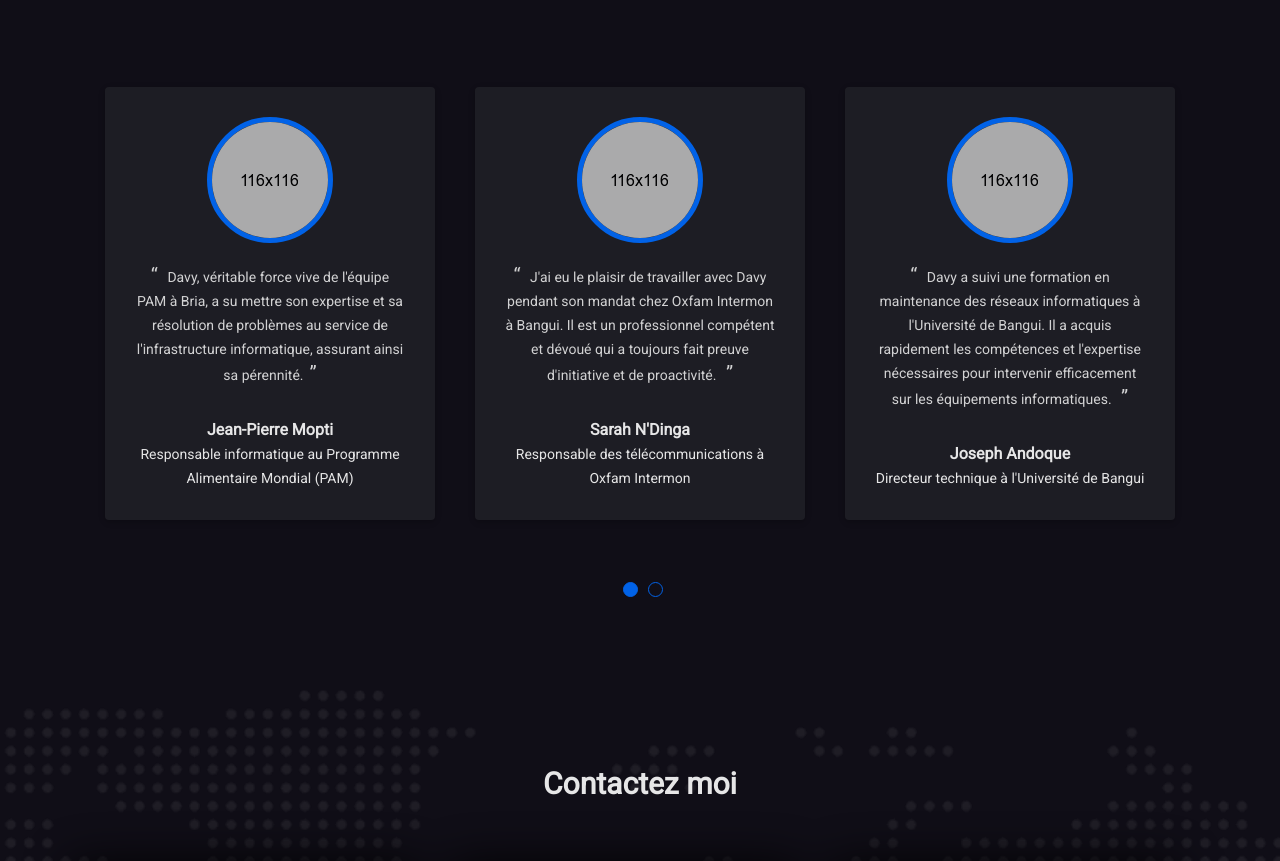
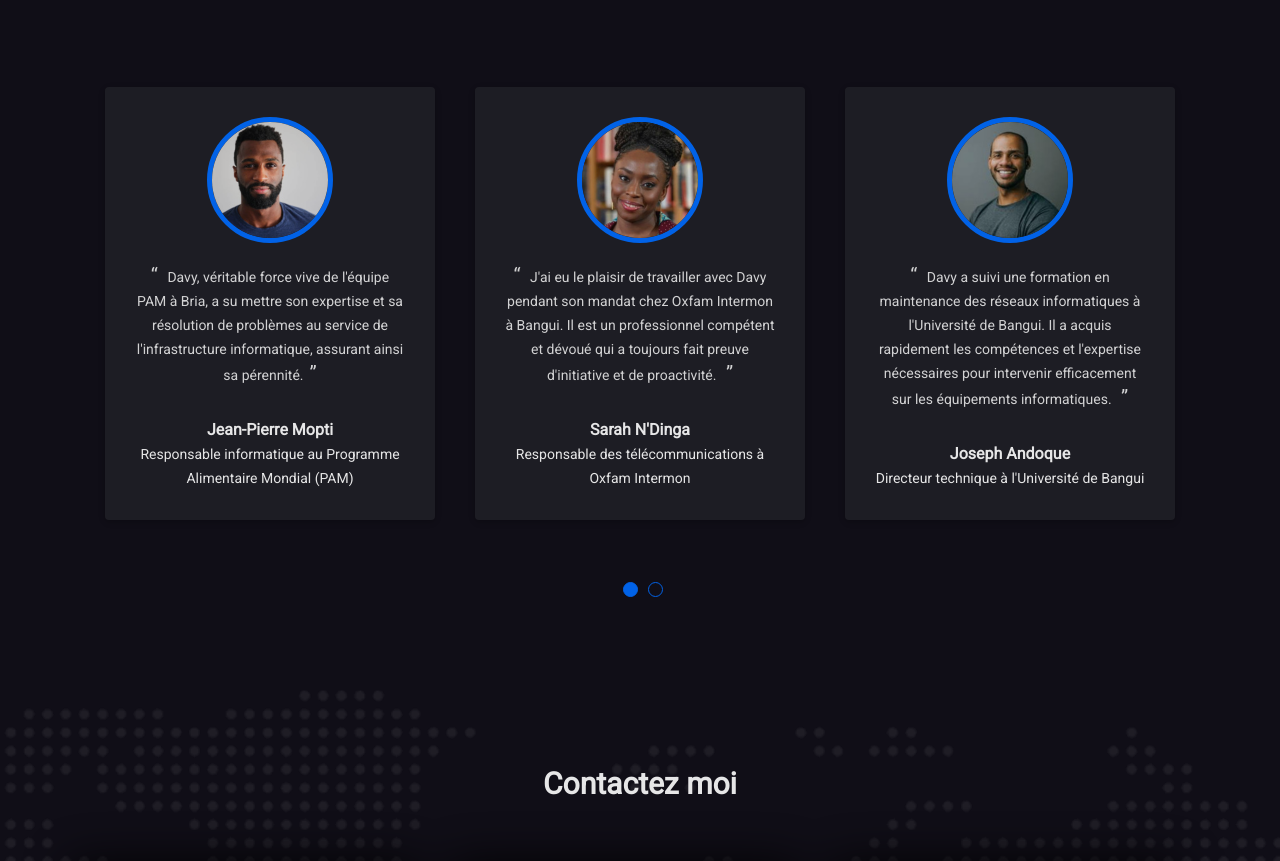
Before and after one commit to Bibou007/CV-en-ligne-de-Davy-Aymard-Litse, a plain HTML site: page index.html in a window 1280 px wide. Shown: the part 4085-4946 px from the top of the page. Drawn offline with Linux system fonts and the light colour scheme; some packages are replaced by stand-ins of ours.

Commit message:
Ajout des images au niveau temoignage

```diff
--- a/index.html
+++ b/index.html
@@ -1003,7 +1003,7 @@
             >
               <div class="each-client-item">
                 <div class="mh-client-item dark-bg black-shadow-1">
-                  <img src="assets/images/c-1.png" alt="" class="img-fluid" />
+                  <img src="assets\images\temoignage4.png" alt="" class="img-fluid" />
                   <p>
                     Davy, véritable force vive de l'équipe PAM à Bria, a su mettre son expertise et sa résolution de problèmes au service de l'infrastructure informatique, assurant ainsi sa pérennité.</p>
                   <h4>Jean-Pierre Mopti</h4>
@@ -1012,7 +1012,7 @@
               </div>
               <div class="each-client-item">
                 <div class="mh-client-item dark-bg black-shadow-1">
-                  <img src="assets/images/c-1.png" alt="" class="img-fluid" />
+                  <img src="assets\images\temoignage1.png" alt="" class="img-fluid" />
                   <p>
                     J'ai eu le plaisir de travailler avec Davy pendant son mandat chez Oxfam Intermon à Bangui. Il est un professionnel compétent et dévoué qui a toujours fait preuve d'initiative et de proactivité. </p>
                   <h4>Sarah N'Dinga</h4>
@@ -1022,7 +1022,7 @@
 
               <div class="each-client-item">
                 <div class="mh-client-item dark-bg black-shadow-1">
-                  <img src="assets/images/c-1.png" alt="" class="img-fluid" />
+                  <img src="assets\images\temoignage3.png" alt="" class="img-fluid" />
                   <p>
                     Davy a suivi une formation en maintenance des réseaux informatiques à l'Université de Bangui. Il a acquis rapidement les compétences et l'expertise nécessaires pour intervenir efficacement sur les équipements informatiques. </p>
                   <h4>Joseph Andoque</h4>
@@ -1031,7 +1031,7 @@
               </div>
               <div class="each-client-item">
                 <div class="mh-client-item dark-bg black-shadow-1">
-                  <img src="assets/images/c-1.png" alt="" class="img-fluid" />
+                  <img src="assets\images\temoignage2.png" alt="" class="img-fluid" />
                   <p>
                     Davy m'a fourni une aide précieuse lorsque j'ai eu des difficultés avec mon ordinateur au bureau de l'UNICEF à Bambari. Il a été patient dans ses explications, ce qui m'a permis de résoudre le problème rapidement.
                   </p>
```
Also changed, not shown: assets/images/temoignage1.png (added), assets/images/temoignage2.png (added), assets/images/temoignage3.png (added), assets/images/temoignage4.png (added).
